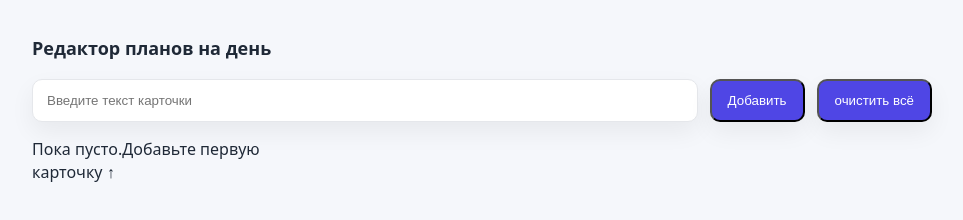
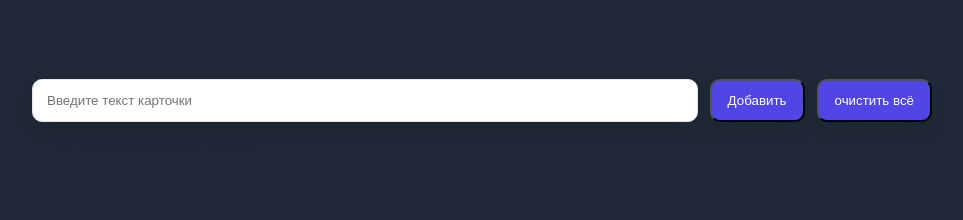
Before and after one commit to ArtemShasherin/To-Do_list, a plain HTML site: page index.html in a window 1280 px wide. Shown: the whole page, without its empty margins (158-1121 px from the left). Drawn offline with Linux system fonts and the light colour scheme.

Commit message:
Change color

```diff
--- a/style.css
+++ b/style.css
@@ -1,5 +1,5 @@
 :root{
-	--bg: #f5f7fb;
+	--bg: #1f2937;
 	--fg: #1f2937;
 	--muted: #6b7280;
 	--primary: #4f46e5;
```
